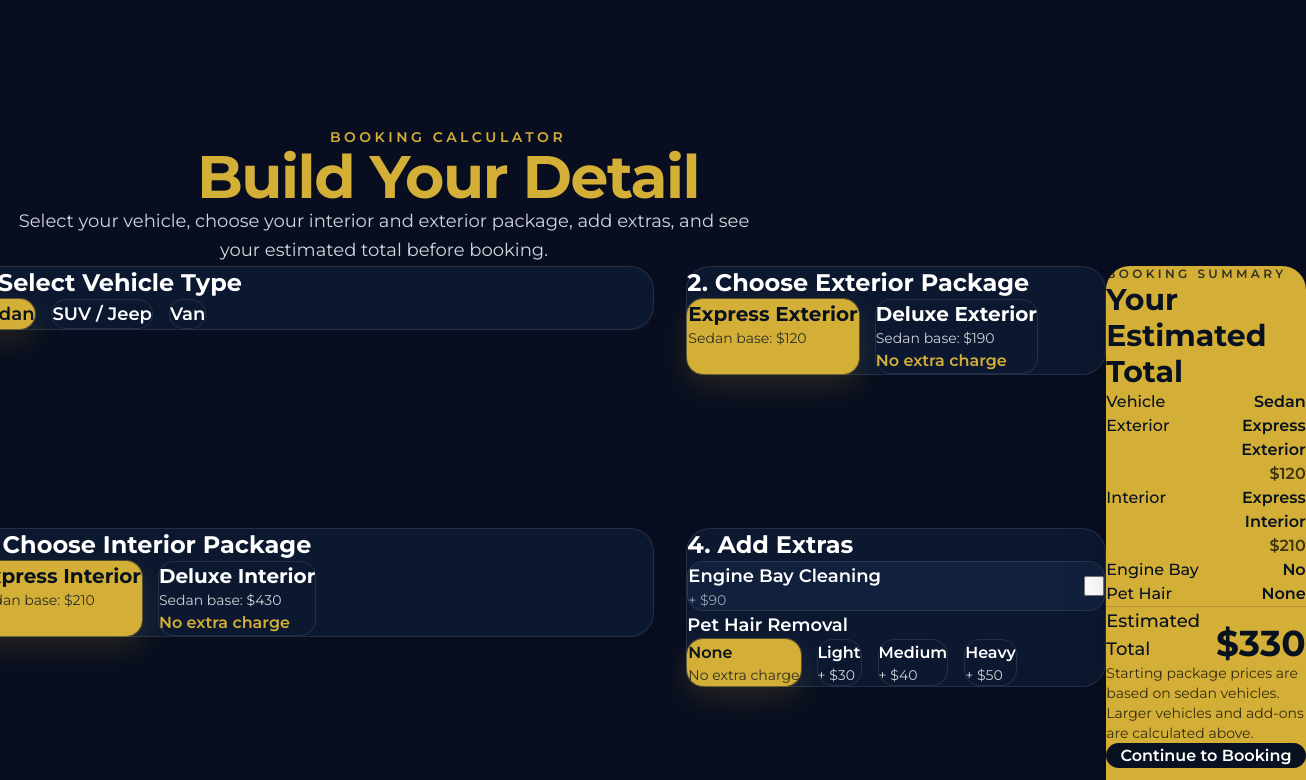
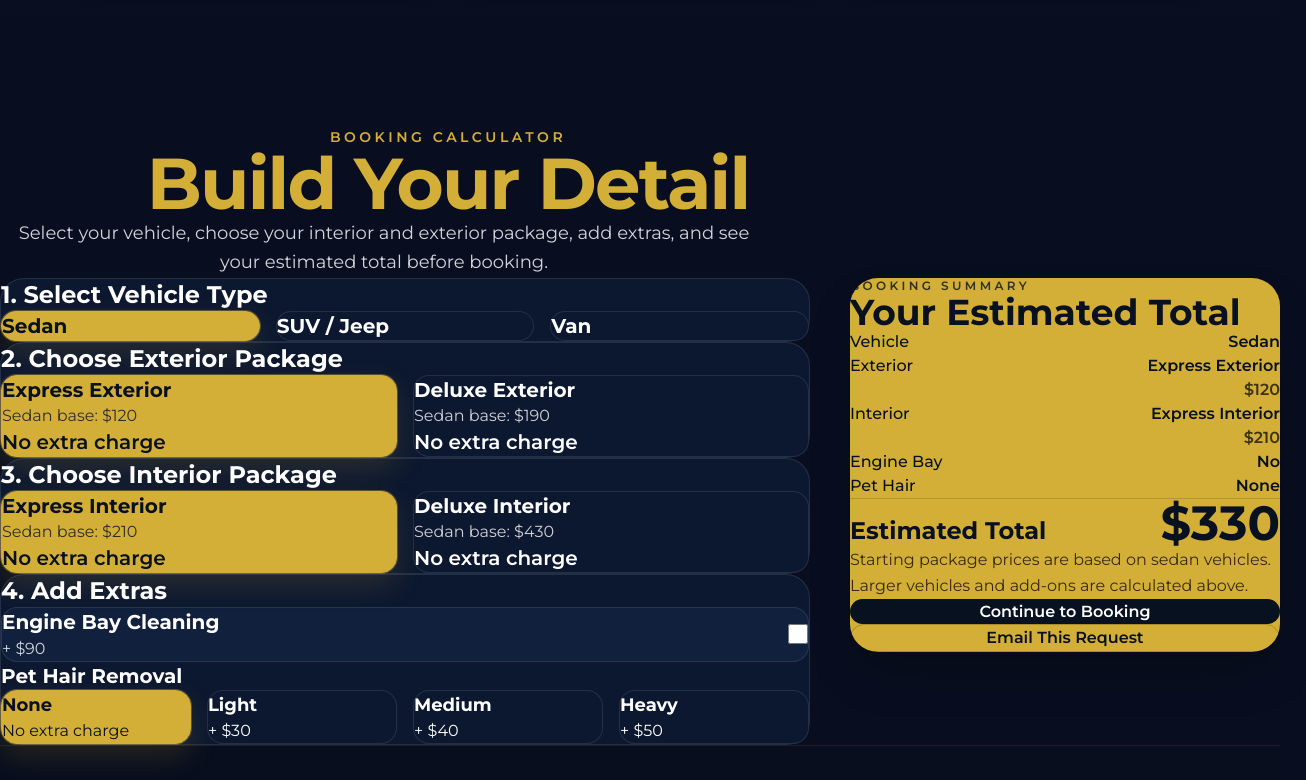
Before and after one commit to euroshinect-code/euroshine-site, a React (Vite) app: page / in a window 1280 px wide. Shown: the part 3540-4320 px from the top of the page, 1306 px wide, since content can reach past the window. Built offline with nearby package versions, Linux system fonts and the light colour scheme.

Commit message:
rebuild booking calculator layout

```diff
--- a/src/App.jsx
+++ b/src/App.jsx
@@ -1208,14 +1208,13 @@ export default function EuroShineServices() {
       {/* BOOKING CALCULATOR */}
       {/* ══════════════════════════════════════════ */}
       <section id="booking-calculator" className="py-20">
-  <div className="mx-auto max-w-[1400px] px-6">
-
+  <div className="mx-auto w-full max-w-[1440px] px-6 md:px-8 lg:px-10">
     <div className="mx-auto max-w-4xl text-center mb-14 fade-in">
       <p className="text-[#d4af37] uppercase tracking-[0.25em] text-sm font-semibold mb-3">
         Booking Calculator
       </p>
 
-      <h2 className="text-5xl md:text-6xl font-extrabold tracking-tight text-[#d4af37]">
+      <h2 className="text-5xl md:text-6xl lg:text-7xl font-extrabold tracking-tight text-[#d4af37]">
         Build Your Detail
       </h2>
 
@@ -1225,21 +1224,18 @@ export default function EuroShineServices() {
       </p>
     </div>
 
-    <div className="mt-10 flex justify-center">
-  <div className="grid w-full max-w-[1180px] gap-8 lg:grid-cols-[680px_420px] items-start">
+    <div className="grid gap-8 xl:gap-10 lg:grid-cols-[minmax(0,1fr)_430px] items-start">
       <div className="space-y-8">
         <div className="bg-[#0c1830] border border-white/10 rounded-3xl p-6 md:p-8">
-          <h3 className="text-2xl font-bold text-white mb-5">
-            1. Select Vehicle Type
-          </h3>
-
-          <div className="flex flex-wrap gap-4">
+          <h3 className="text-2xl font-bold text-white mb-5">1. Select Vehicle Type</h3>
+
+          <div className="grid grid-cols-1 sm:grid-cols-3 gap-4">
             {[
               { key: "sedan", label: "Sedan" },
               { key: "suv", label: "SUV / Jeep" },
               { key: "van", label: "Van" },
             ].map((item) => {
-              const active = vehicleType === item.key;
+              const active = vehicleType === item.key
 
               return (
                 <button
@@ -1252,35 +1248,38 @@ export default function EuroShineServices() {
                       : "bg-[#0c1830] text-white border-white/10 hover:border-[#d4af37] hover:bg-[#10203d]"
                   }`}
                 >
-                  <div className="font-semibold text-lg">{item.label}</div>
+                  <div className="text-xl font-bold">{item.label}</div>
                 </button>
-              );
+              )
             })}
           </div>
         </div>
-        </div>
 
         <div className="bg-[#0c1830] border border-white/10 rounded-3xl p-6 md:p-8">
-          <h3 className="text-2xl font-bold text-white mb-5">
-            2. Choose Exterior Package
-          </h3>
-
-          <div className="flex flex-wrap gap-4">
+          <h3 className="text-2xl font-bold text-white mb-5">2. Choose Exterior Package</h3>
+
+          <div className="grid grid-cols-1 md:grid-cols-2 gap-4">
             {[
               {
                 key: "expressExterior",
                 title: "Express Exterior",
                 desc: "Sedan base: $120",
-                plus: vehicleType === "sedan" ? "No extra charge" : `+ $${vehicleUpcharges[vehicleType].expressExterior}`,
+                plus:
+                  vehicleType === "sedan"
+                    ? "No extra charge"
+                    : `+ $${vehicleUpcharges[vehicleType].expressExterior}`,
               },
               {
                 key: "deluxeExterior",
                 title: "Deluxe Exterior",
                 desc: "Sedan base: $190",
-                plus: vehicleType === "sedan" ? "No extra charge" : `+ $${vehicleUpcharges[vehicleType].deluxeExterior}`,
+                plus:
+                  vehicleType === "sedan"
+                    ? "No extra charge"
+                    : `+ $${vehicleUpcharges[vehicleType].deluxeExterior}`,
               },
             ].map((item) => {
-              const active = exteriorPackage === item.key;
+              const active = exteriorPackage === item.key
 
               return (
                 <button
@@ -1293,36 +1292,40 @@ export default function EuroShineServices() {
                       : "bg-[#0c1830] text-white border-white/10 hover:border-[#d4af37] hover:bg-[#10203d]"
                   }`}
                 >
-                  <div className="font-bold text-xl mb-1">{item.title}</div>
-                  <div className="text-sm opacity-80 mb-2">{item.desc}</div>
-                  <div className="text-[#d4af37] font-semibold">{item.plus}</div>
+                  <div className="text-xl font-bold">{item.title}</div>
+                  <div className="text-base mt-1 opacity-80">{item.desc}</div>
+                  <div className="text-xl mt-2 font-semibold">{item.plus}</div>
                 </button>
-              );
+              )
             })}
           </div>
         </div>
 
         <div className="bg-[#0c1830] border border-white/10 rounded-3xl p-6 md:p-8">
-          <h3 className="text-2xl font-bold text-white mb-5">
-            3. Choose Interior Package
-          </h3>
-
-          <div className="flex flex-wrap gap-4">
+          <h3 className="text-2xl font-bold text-white mb-5">3. Choose Interior Package</h3>
+
+          <div className="grid grid-cols-1 md:grid-cols-2 gap-4">
             {[
               {
                 key: "expressInterior",
                 title: "Express Interior",
                 desc: "Sedan base: $210",
-                plus: vehicleType === "sedan" ? "No extra charge" : `+ $${vehicleUpcharges[vehicleType].expressInterior}`,
+                plus:
+                  vehicleType === "sedan"
+                    ? "No extra charge"
+                    : `+ $${vehicleUpcharges[vehicleType].expressInterior}`,
               },
               {
                 key: "deluxeInterior",
                 title: "Deluxe Interior",
                 desc: "Sedan base: $430",
-                plus: vehicleType === "sedan" ? "No extra charge" : `+ $${vehicleUpcharges[vehicleType].deluxeInterior}`,
+                plus:
+                  vehicleType === "sedan"
+                    ? "No extra charge"
+                    : `+ $${vehicleUpcharges[vehicleType].deluxeInterior}`,
               },
             ].map((item) => {
-              const active = interiorPackage === item.key;
+              const active = interiorPackage === item.key
 
               return (
                 <button
@@ -1335,29 +1338,22 @@ export default function EuroShineServices() {
                       : "bg-[#0c1830] text-white border-white/10 hover:border-[#d4af37] hover:bg-[#10203d]"
                   }`}
                 >
-                  <div className="font-bold text-xl mb-1">{item.title}</div>
-                  <div className="text-sm opacity-80 mb-2">{item.desc}</div>
-                  <div className="text-[#d4af37] font-semibold">{item.plus}</div>
+                  <div className="text-xl font-bold">{item.title}</div>
+                  <div className="text-base mt-1 opacity-80">{item.desc}</div>
+                  <div className="text-xl mt-2 font-semibold">{item.plus}</div>
                 </button>
-              );
+              )
             })}
           </div>
         </div>
 
         <div className="bg-[#0c1830] border border-white/10 rounded-3xl p-6 md:p-8">
-          <h3 className="text-2xl font-bold text-white mb-5">
-            4. Add Extras
-          </h3>
-
-          <div className="space-y-6">
-            <label className="flex items-center justify-between gap-4 rounded-2xl border border-white/10 bg-[#10203d] px-5 py-4 cursor-pointer">
+          <h3 className="text-2xl font-bold text-white mb-5">4. Add Extras</h3>
+
+          <div className="rounded-2xl border border-white/10 bg-[#10203d] p-5 flex items-center justify-between gap-4">
             <div>
-                <div className="text-white font-semibold text-lg">
-                  Engine Bay Cleaning
-                </div>
-                <div className="text-gray-400 text-sm">
-                  + $90
-                </div>
+              <div className="text-xl font-bold text-white">Engine Bay Cleaning</div>
+              <div className="text-gray-300 mt-1">+ $90</div>
             </div>
 
             <input
@@ -1366,21 +1362,19 @@ export default function EuroShineServices() {
               onChange={(e) => setEngineBay(e.target.checked)}
               className="w-5 h-5 accent-[#d4af37]"
             />
-            </label>
-
-            <div>
-              <div className="text-white font-semibold text-lg mb-3">
-                Pet Hair Removal
-              </div>
-
-              <div className="flex flex-wrap gap-4">
+          </div>
+
+          <div className="mt-6">
+            <div className="text-xl font-bold text-white mb-4">Pet Hair Removal</div>
+
+            <div className="grid grid-cols-2 md:grid-cols-4 gap-4">
               {[
                 { key: "none", label: "None", price: 0 },
                 { key: "light", label: "Light", price: 30 },
                 { key: "medium", label: "Medium", price: 40 },
                 { key: "heavy", label: "Heavy", price: 50 },
               ].map((item) => {
-                  const active = petHairLevel === item.key;
+                const active = petHairLevel === item.key
 
                 return (
                   <button
@@ -1393,33 +1387,32 @@ export default function EuroShineServices() {
                         : "bg-[#0c1830] text-white border-white/10 hover:border-[#d4af37] hover:bg-[#10203d]"
                     }`}
                   >
-                      <div className="font-semibold">{item.label}</div>
-                      <div className="text-sm opacity-80">
+                    <div className="text-lg font-bold">{item.label}</div>
+                    <div className="text-base mt-1">
                       {item.price === 0 ? "No extra charge" : `+ $${item.price}`}
                     </div>
                   </button>
-                  );
+                )
               })}
             </div>
           </div>
         </div>
       </div>
-      </div>
-
-      <div className="sticky top-24">
-        <div className="bg-[#d4af37] text-[#07111f] rounded-3xl p-6 md:p-8 shadow-2xl">
+
+      <div className="lg:sticky lg:top-24">
+        <div className="w-full rounded-[28px] bg-[#d4af37] text-[#07111f] p-7 md:p-8 shadow-2xl">
           <p className="pl-1 mb-2 text-xs font-semibold uppercase tracking-[0.28em] text-[#07111f]/80">
             Booking Summary
           </p>
 
-          <h3 className="text-3xl font-bold mb-6">
+          <h3 className="text-4xl font-extrabold mb-6 leading-none">
             Your Estimated Total
           </h3>
 
           <div className="space-y-4 border-b border-black/15 pb-6 mb-6 text-sm md:text-base">
             <div className="flex justify-between gap-4">
               <span className="font-medium">Vehicle</span>
-              <span className="font-semibold">{formatLabel(vehicleType)}</span>
+              <span className="font-semibold text-right">{formatLabel(vehicleType)}</span>
             </div>
 
             <div className="flex justify-between gap-4">
@@ -1428,8 +1421,7 @@ export default function EuroShineServices() {
                 {formatLabel(exteriorPackage)}
                 <br />
                 <span className="text-black/70">
-                  ${exteriorBase}
-                  {exteriorUpcharge > 0 ? ` + $${exteriorUpcharge}` : ""}
+                  ${exteriorBase} {exteriorUpcharge > 0 ? ` + $${exteriorUpcharge}` : ""}
                 </span>
               </span>
             </div>
@@ -1440,50 +1432,46 @@ export default function EuroShineServices() {
                 {formatLabel(interiorPackage)}
                 <br />
                 <span className="text-black/70">
-                  ${interiorBase}
-                  {interiorUpcharge > 0 ? ` + $${interiorUpcharge}` : ""}
+                  ${interiorBase} {interiorUpcharge > 0 ? ` + $${interiorUpcharge}` : ""}
                 </span>
               </span>
             </div>
 
             <div className="flex justify-between gap-4">
               <span className="font-medium">Engine Bay</span>
-              <span className="font-semibold">
+              <span className="font-semibold text-right">
                 {engineBay ? `+ $${engineBayPrice}` : "No"}
               </span>
             </div>
 
             <div className="flex justify-between gap-4">
               <span className="font-medium">Pet Hair</span>
-              <span className="font-semibold">
-                {petHairLevel === "none"
-                  ? "None"
-                  : `${formatLabel(petHairLevel)} + $${petHairPrice}`}
+              <span className="font-semibold text-right">
+                {petHairLevel === "none" ? "None" : `${formatLabel(petHairLevel)} + $${petHairPrice}`}
               </span>
             </div>
           </div>
 
-          <div className="flex items-end justify-between gap-4 mb-6">
-            <span className="text-lg font-medium">Estimated Total</span>
-            <span className="text-4xl font-extrabold">${totalPrice}</span>
-          </div>
-
-          <p className="text-sm mb-6 text-black/75">
-            Starting package prices are based on sedan vehicles. Larger vehicles
-            and add-ons are calculated above.
+          <div className="flex items-end justify-between gap-4 mb-5">
+            <span className="text-2xl font-bold">Estimated Total</span>
+            <span className="text-5xl font-extrabold">${totalPrice}</span>
+          </div>
+
+          <p className="text-black/75 leading-relaxed mb-6">
+            Starting package prices are based on sedan vehicles. Larger vehicles and add-ons are calculated above.
           </p>
 
-          <div className="grid gap-3">
+          <div className="space-y-3">
             <a
-              href="tel:4753755339"
-              className="w-full text-center rounded-2xl bg-[#07111f] text-white font-semibold px-5 py-4 hover:bg-black transition"
+              href="#contact"
+              className="block w-full rounded-full bg-[#07111f] text-white text-center font-semibold py-3 px-5 hover:opacity-90 transition"
             >
               Continue to Booking
             </a>
 
             <a
-              href="mailto:euroshine.ct@gmail.com?subject=Booking Request"
-              className="w-full text-center rounded-2xl border border-black/20 font-semibold px-5 py-4 hover:bg-black/5 transition"
+              href="mailto:euroshine.ct@gmail.com?subject=EuroShine%20Booking%20Request"
+              className="block w-full rounded-full border border-black/20 text-center font-semibold py-3 px-5 hover:bg-black/5 transition"
             >
               Email This Request
             </a>
```
Lines whose indentation alone changed are shown as unchanged.
